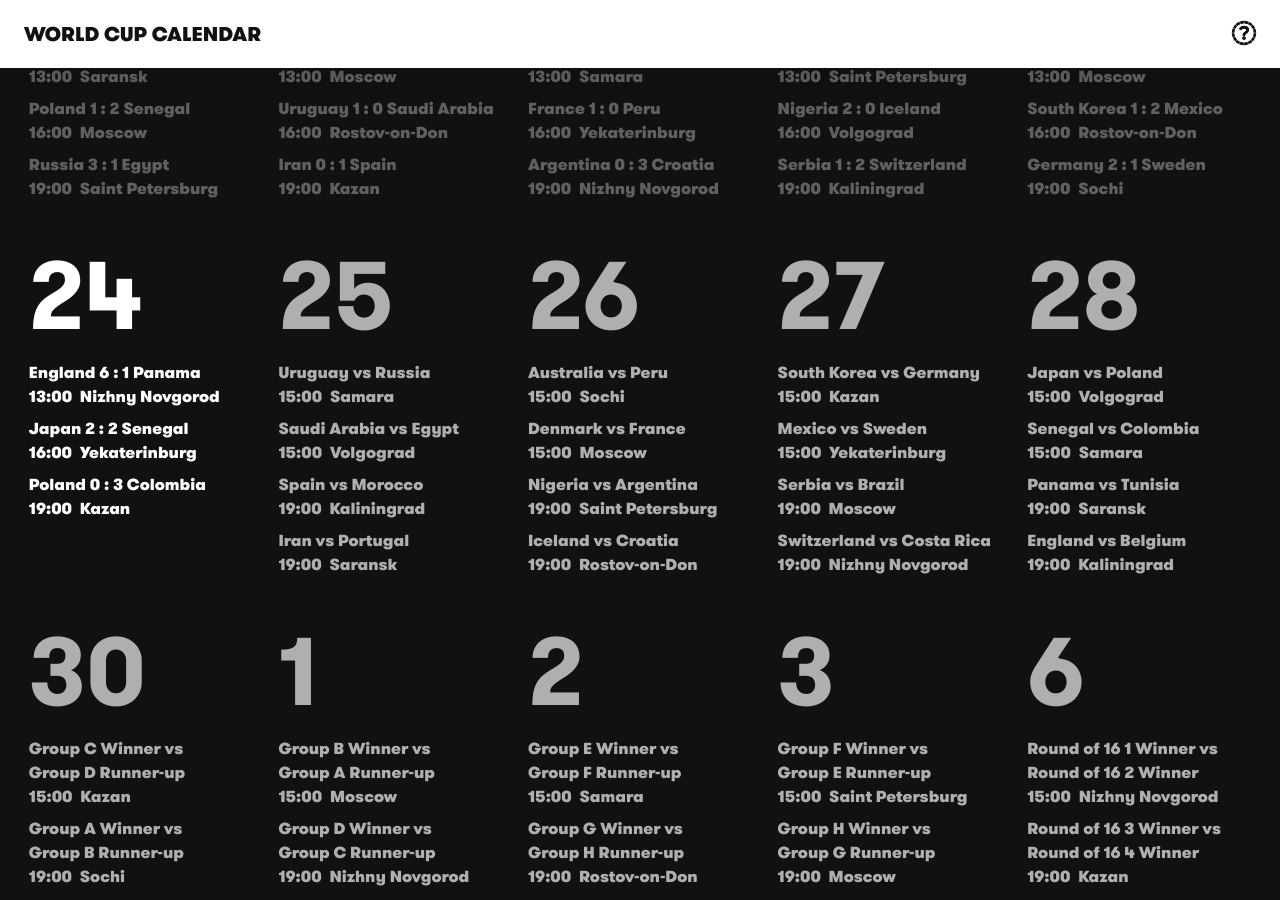
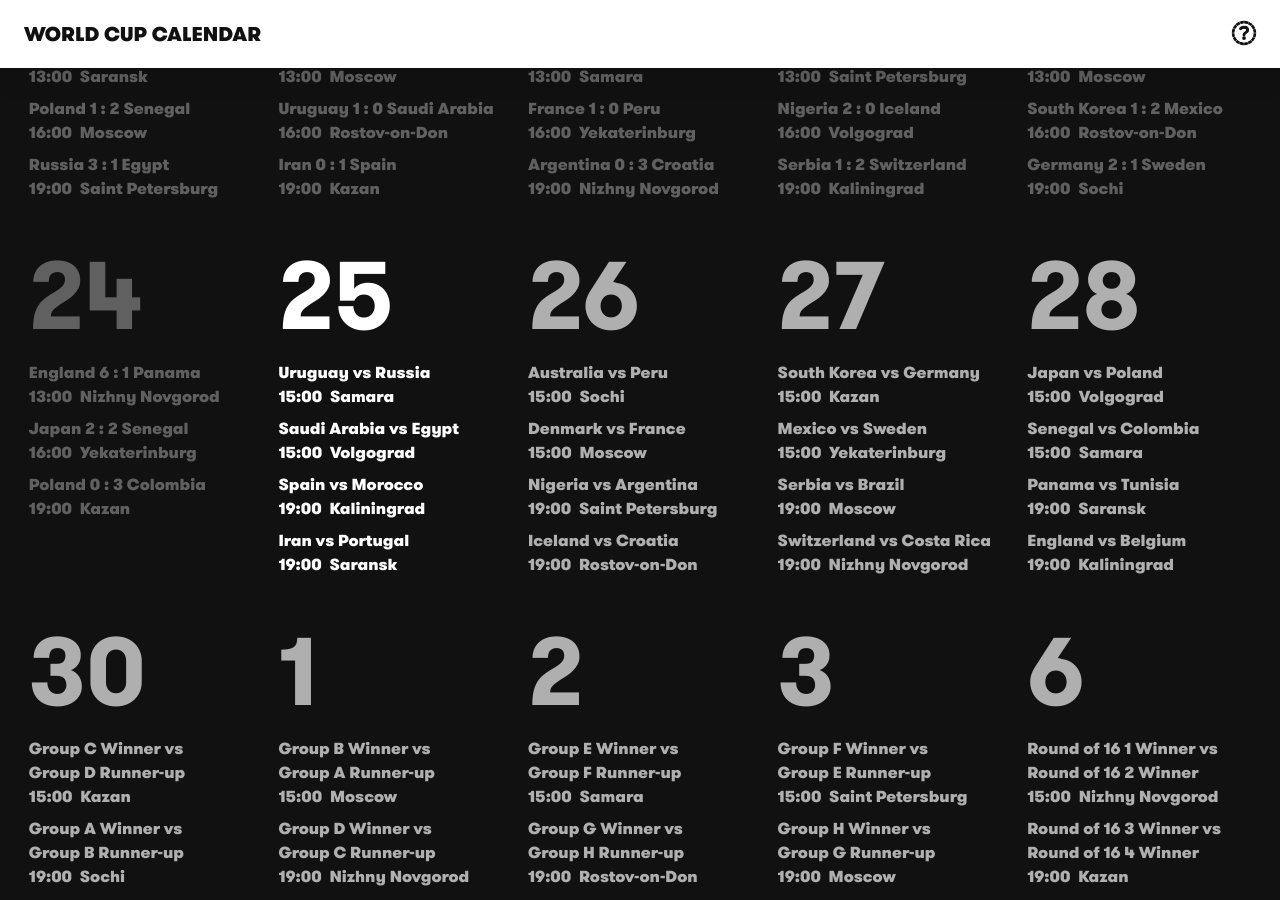
Before and after one commit to iamclydehoel/worldcupcalendar-2018, a Jekyll site: the page built from index.html, in a window 1280 px wide and 900 px high, scrolled down 619 px. Built offline with Jekyll 4.4.1, drawn with Linux system fonts in a browser that asks for light colours; nearby versions of some CDN libraries.

Commit message:
Day update

```diff
--- a/index.html
+++ b/index.html
@@ -9,7 +9,7 @@
   <div class="calendar calendar--day">
 
     {% for day in site.data.fixtures %}
-      <div class="day{% if day.date == '24/6' %} day--current{% endif %}">
+      <div class="day{% if day.date == '25/6' %} day--current{% endif %}">
         <h3 class="day__title">{{ day.date | split:'/' | first }}</h3>
         <ul class="fixtures">
           {% for match in day.matches %}
```
